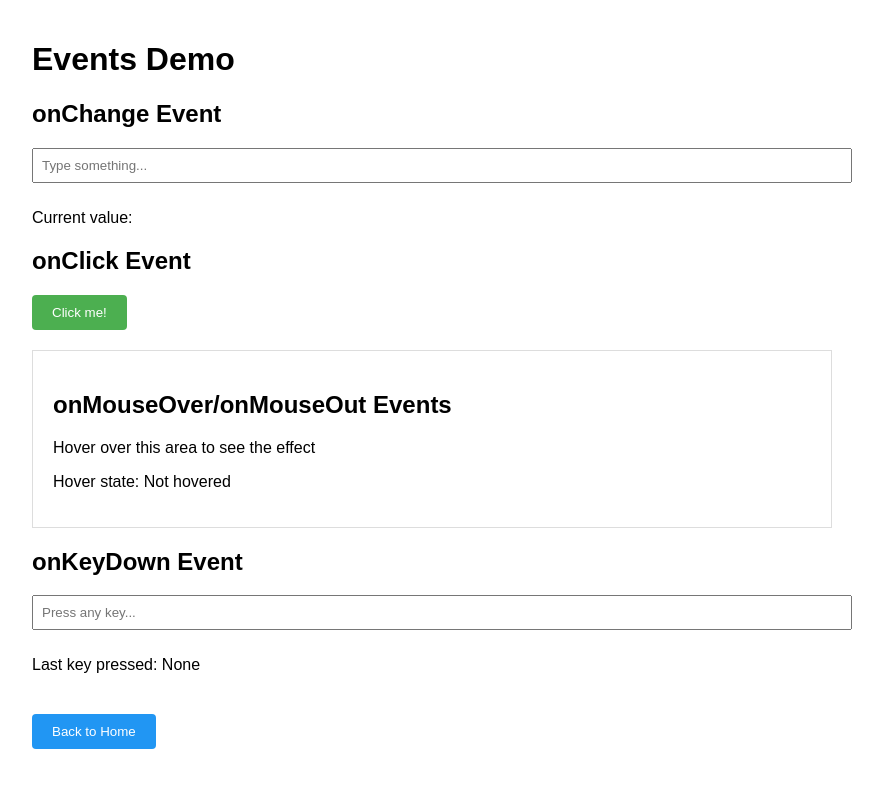
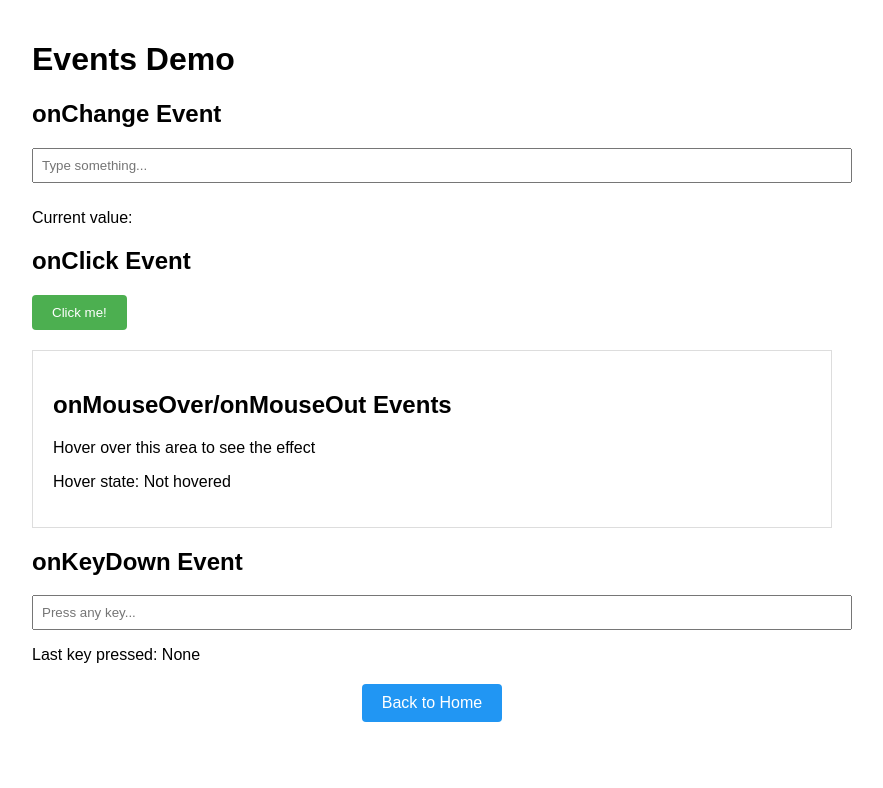
Before and after one commit to AadhitViji/Infospica, a React (Create React App) app: page /events in a window 1280 px wide. Shown: the top 788 px of the page, without its empty margins (208-1091 px from the left). Built offline with nearby package versions, Linux system fonts and the light colour scheme.

Commit message:
created a component for back to home button for every new pages, and add it to balance pages

```diff
--- a/src/App.css
+++ b/src/App.css
@@ -53,6 +53,27 @@
   text-decoration: none;
 }
 
+.back-button {
+  display: block;
+  margin: 20px auto;
+  padding: 10px 20px;
+  font-size: 16px;
+  background-color: #2196F3;
+  color: white;
+  border: none;
+  border-radius: 4px;
+  cursor: pointer;
+  text-decoration: none;
+  text-align: center;
+  max-width: 200px;
+  transition: background-color 0.3s;
+}
+
+.back-button:hover {
+  background-color: #0b7dda;
+  text-decoration: none;
+}
+
 @keyframes App-logo-spin {
   from {
     transform: rotate(0deg);
--- /dev/null
+++ b/src/components/BackButton.js
@@ -0,0 +1,23 @@
+import React from 'react';
+import { useNavigate } from 'react-router-dom';
+import '../App.css';
+
+const BackButton = ({ label = 'Back to Home' }) => {
+  const navigate = useNavigate();
+
+  const handleClick = () => {
+    console.log('Navigating back to home');
+    navigate('/');
+  };
+
+  return (
+    <button
+      onClick={handleClick}
+      className="back-button"
+    >
+      {label}
+    </button>
+  );
+};
+
+export default BackButton;
--- a/src/components/Name.js
+++ b/src/components/Name.js
@@ -7,7 +7,7 @@ function Name({ children }) {
         fontSize: "1.5rem",
         fontWeight: "bold",
         color: "#2D3748",
-        marginBottom: "8px",
+        marginBottom: "0px",
       }}
     >
       {children}
--- a/src/components/Role.js
+++ b/src/components/Role.js
@@ -9,7 +9,7 @@ function Role({ children }) {
     position: "relative",
     display: "inline-block",
     cursor: "pointer",
-    marginBottom: "8px",
+    marginBottom: "30px",
   };
 
   const tooltipStyle = {
--- a/src/pages/EventsPage.js
+++ b/src/pages/EventsPage.js
@@ -1,11 +1,12 @@
 import React, { useState, useEffect } from "react";
-import { useNavigate } from "react-router-dom";
+// import { useNavigate } from "react-router-dom";
+import BackButton from "../components/BackButton";
 
 const EventsPage = () => {
   const [inputValue, setInputValue] = useState("");
   const [isHovered, setIsHovered] = useState(false);
   const [keyPressed, setKeyPressed] = useState("");
-  const navigate = useNavigate();
+  // const navigate = useNavigate();
 
   // onLoad event
   useEffect(() => {
@@ -111,26 +112,12 @@ const EventsPage = () => {
           style={{
             padding: "8px",
             width: "100%",
-            marginBottom: "10px",
           }}
         />
         <p>Last key pressed: {keyPressed || "None"}</p>
       </div>
 
-      <button
-        onClick={() => navigate("/")}
-        style={{
-          padding: "10px 20px",
-          cursor: "pointer",
-          backgroundColor: "#2196F3",
-          color: "white",
-          border: "none",
-          borderRadius: "4px",
-          marginTop: "20px",
-        }}
-      >
-        Back to Home
-      </button>
+      <BackButton />
     </div>
   );
 };
--- a/src/pages/TechShowcases.js
+++ b/src/pages/TechShowcases.js
@@ -1,15 +1,18 @@
-import React from 'react';
-import { Link } from 'react-router-dom';
-import personalInfo from '../data/personalInfo';
-import SkillsShowcase from '../components/SkillsShowcase';
+import React from "react";
+// import { Link } from "react-router-dom";
+import personalInfo from "../data/personalInfo";
+import SkillsShowcase from "../components/SkillsShowcase";
+import BackButton from "../components/BackButton";
 
 const TechShowcases = () => {
   return (
-    <div style={{ padding: '24px' }}>
-      <h1 className="welcome-heading" style={{ marginBottom: 16 }}>Technical Skills</h1>
+    <div style={{ padding: "24px" }}>
+      <h1 className="welcome-heading" style={{ marginBottom: 16 }}>
+        Technical Skills
+      </h1>
       <SkillsShowcase skills={personalInfo.skills} />
-      <div style={{ textAlign: 'center', marginTop: 16 }}>
-        <Link to="/" style={{ textDecoration: 'none' }}>← Back</Link>
+      <div style={{ textAlign: "center", marginTop: 16 }}>
+        <BackButton />
       </div>
     </div>
   );
```
